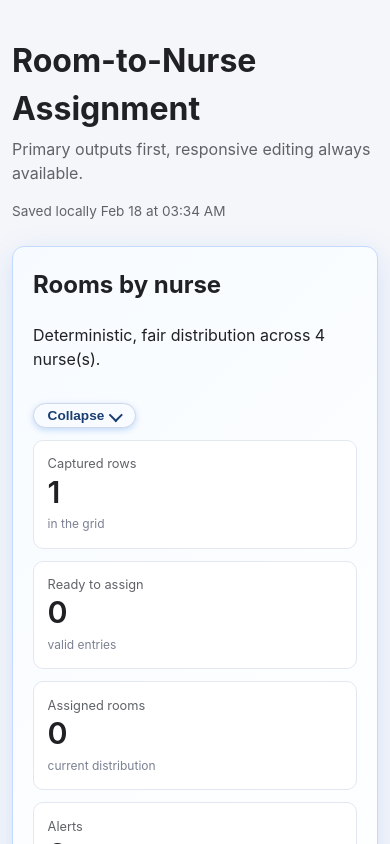
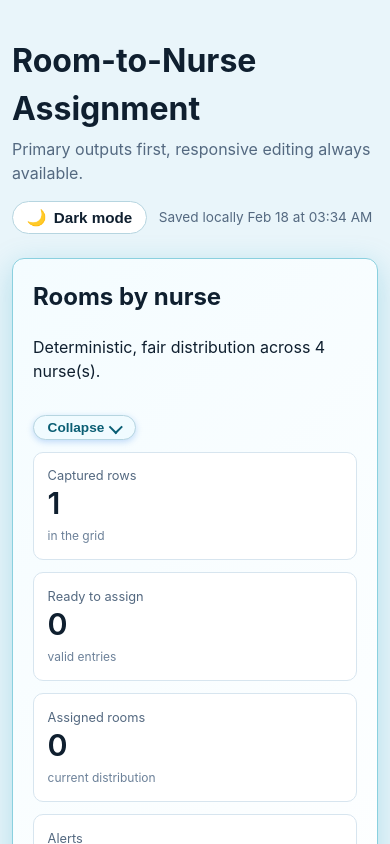
Before and after one commit to woodtho/Charge, a React (Vite) app: page / in a window 390 px wide. Shown: the top 844 px of the page. Built offline with nearby package versions, Linux system fonts and the light colour scheme.

Commit message:
Adopt medical-themed light/dark palettes with persistent toggle and refresh UI colors

```diff
--- a/src/App.css
+++ b/src/App.css
@@ -1,3 +1,135 @@
+:root {
+  --color-body-bg: #e9f5fa;
+  --color-text-primary: #0f1f2f;
+  --color-text-secondary: #546980;
+  --color-muted: #6c8199;
+  --color-panel-bg: #ffffff;
+  --color-panel-border: #c8dce7;
+  --color-panel-shadow: rgba(10, 66, 94, 0.08);
+  --color-highlight-border: #8ad0df;
+  --color-highlight-glow: rgba(13, 155, 191, 0.25);
+  --color-highlight-start: #f4fcff;
+  --color-subtle-border: #d7e5ef;
+  --color-collapse-border: #b6d5e0;
+  --color-collapse-bg: #f0fbff;
+  --color-collapse-text: #0a5e74;
+  --color-collapse-hover-bg: #dff3fa;
+  --color-collapse-hover-border: #7cc2d2;
+  --color-badge-bg: #d9f3f8;
+  --color-badge-text: #0b708f;
+  --color-status-ok-bg: #dff6ea;
+  --color-status-ok-text: #0f6848;
+  --color-status-warn-bg: #fff1d0;
+  --color-status-warn-text: #865800;
+  --color-status-error-bg: #fde2df;
+  --color-status-error-text: #a12323;
+  --color-input-border: #b7cdd9;
+  --color-input-invalid-border: #d5524a;
+  --color-input-invalid-bg: #fde6e3;
+  --color-button-primary: #0b84b3;
+  --color-button-secondary: #5d7083;
+  --color-button-text: #ffffff;
+  --color-ghost-border: #82cde0;
+  --color-table-header-bg: #f1f6fa;
+  --color-table-border: #d5e3ec;
+  --color-table-alt: #f8fbfd;
+  --color-tag-bg: #eef7fb;
+  --color-tag-under-bg: #ffe7cf;
+  --color-tag-under-text: #b04c00;
+  --color-tag-over-bg: #e4edff;
+  --color-tag-over-text: #1a3d7a;
+  --color-discharge-pill-text: #788596;
+  --color-discharge-pill-bg: #f5f8fb;
+  --color-count-bg: #e3f0ff;
+  --color-count-text: #214f75;
+  --color-warning-bg: #fff5da;
+  --color-warning-text: #755100;
+  --color-room-detail-bg: #ffffff;
+  --color-room-detail-border: #c6d9e5;
+  --color-room-detail-meta: #3c546a;
+  --color-room-detail-tag-bg: #e5f4fb;
+  --color-room-detail-tag-text: #0c5a78;
+  --color-room-detail-backdrop: rgba(9, 40, 58, 0.55);
+  --color-assign-pill-border: #b7dcec;
+  --color-assign-pill-bg: #f2fbff;
+  --color-assign-pill-text: #0c4f66;
+  --color-assign-pill-active-bg: #0b84b3;
+  --color-assign-pill-active-text: #ffffff;
+  --color-ghost-text: #0d7ba0;
+  --color-danger: #b73434;
+  --color-tooltip-bg: #103047;
+  --color-tooltip-text: #ffffff;
+}
+
+body {
+  background: var(--color-body-bg);
+  color: var(--color-text-primary);
+  transition: background 0.3s ease, color 0.3s ease;
+}
+
+body[data-theme='dark'] {
+  --color-body-bg: #03131f;
+  --color-text-primary: #e3f3ff;
+  --color-text-secondary: #a6bed3;
+  --color-muted: #8ca3ba;
+  --color-panel-bg: #0f2433;
+  --color-panel-border: #1f3a4a;
+  --color-panel-shadow: rgba(0, 0, 0, 0.5);
+  --color-highlight-border: #1e708a;
+  --color-highlight-glow: rgba(14, 152, 191, 0.35);
+  --color-highlight-start: #071929;
+  --color-subtle-border: #1b3546;
+  --color-collapse-border: #305166;
+  --color-collapse-bg: #0d2a3c;
+  --color-collapse-text: #9cdaf0;
+  --color-collapse-hover-bg: #12384f;
+  --color-collapse-hover-border: #56b4ce;
+  --color-badge-bg: #103349;
+  --color-badge-text: #7bd7ef;
+  --color-status-ok-bg: #134836;
+  --color-status-ok-text: #7de0a4;
+  --color-status-warn-bg: #553a07;
+  --color-status-warn-text: #ffdd8b;
+  --color-status-error-bg: #431414;
+  --color-status-error-text: #ffb1aa;
+  --color-input-border: #355166;
+  --color-input-invalid-border: #ff7d72;
+  --color-input-invalid-bg: rgba(191, 49, 36, 0.18);
+  --color-button-primary: #10a2c5;
+  --color-button-secondary: #8897a7;
+  --color-button-text: #03131f;
+  --color-ghost-border: #2d91ae;
+  --color-table-header-bg: #0b2435;
+  --color-table-border: #163546;
+  --color-table-alt: #081926;
+  --color-tag-bg: #162e3c;
+  --color-tag-under-bg: #603715;
+  --color-tag-under-text: #ffc38d;
+  --color-tag-over-bg: #1a2950;
+  --color-tag-over-text: #d2ddff;
+  --color-discharge-pill-text: #b5c2d1;
+  --color-discharge-pill-bg: #152434;
+  --color-count-bg: #1a3f58;
+  --color-count-text: #c6e9ff;
+  --color-warning-bg: #3e2a05;
+  --color-warning-text: #ffe09c;
+  --color-room-detail-bg: #0f2535;
+  --color-room-detail-border: #1c3d51;
+  --color-room-detail-meta: #c9d7e4;
+  --color-room-detail-tag-bg: #15374a;
+  --color-room-detail-tag-text: #b8ecff;
+  --color-room-detail-backdrop: rgba(0, 8, 15, 0.7);
+  --color-assign-pill-border: #1f4c62;
+  --color-assign-pill-bg: #0c1f2e;
+  --color-assign-pill-text: #c8ecff;
+  --color-assign-pill-active-bg: #10a2c5;
+  --color-assign-pill-active-text: #021018;
+  --color-ghost-text: #7dd7ef;
+  --color-danger: #ff8a81;
+  --color-tooltip-bg: #e4f6ff;
+  --color-tooltip-text: #04131f;
+}
+
 .app-shell {
   max-width: 1200px;
   margin: 0 auto;
@@ -24,22 +156,22 @@ header h1 {
 
 .subtitle {
   margin: 0;
-  color: #5f6368;
+  color: var(--color-text-secondary);
 }
 
 .panel {
-  background: #ffffff;
-  border: 1px solid #dfe1e5;
+  background: var(--color-panel-bg);
+  border: 1px solid var(--color-panel-border);
   border-radius: 12px;
   padding: 1.25rem;
-  box-shadow: 0 2px 4px rgba(0, 0, 0, 0.04);
-  color: #202124;
+  box-shadow: 0 2px 4px var(--color-panel-shadow);
+  color: var(--color-text-primary);
 }
 
 .panel.highlight {
-  border-color: #c3dafe;
-  box-shadow: 0 8px 30px rgba(26, 115, 232, 0.15);
-  background: linear-gradient(135deg, #f7fbff, #ffffff);
+  border-color: var(--color-highlight-border);
+  box-shadow: 0 8px 30px var(--color-highlight-glow);
+  background: linear-gradient(135deg, var(--color-highlight-start), var(--color-panel-bg));
 }
 
 .panel h2 {
@@ -78,9 +210,9 @@ header h1 {
   display: inline-flex;
   align-items: center;
   gap: 0.35rem;
-  border: 1px solid #d0d7e6;
-  background: #f8fbff;
-  color: #1a3e72;
+  border: 1px solid var(--color-collapse-border);
+  background: var(--color-collapse-bg);
+  color: var(--color-collapse-text);
   border-radius: 999px;
   padding: 0.25rem 0.85rem;
   font-size: 0.85rem;
@@ -90,8 +222,8 @@ header h1 {
 }
 
 .collapse-toggle:hover {
-  background: #e6f0ff;
-  border-color: #88b1ff;
+  background: var(--color-collapse-hover-bg);
+  border-color: var(--color-collapse-hover-border);
 }
 
 .chevron {
@@ -111,7 +243,7 @@ header h1 {
 
 .persist-meta {
   font-size: 0.85rem;
-  color: #5f6368;
+  color: var(--color-text-secondary);
 }
 
 .controls-grid {
@@ -128,30 +260,30 @@ header h1 {
 }
 
 .stat-card {
-  border: 1px solid #e3e7ef;
+  border: 1px solid var(--color-subtle-border);
   border-radius: 10px;
   padding: 0.85rem;
-  background: #fff;
+  background: var(--color-panel-bg);
   box-shadow: inset 0 1px 0 rgba(255, 255, 255, 0.7);
 }
 
 .stat-label {
   font-size: 0.8rem;
-  color: #5f6368;
+  color: var(--color-text-secondary);
   display: block;
 }
 
 .stat-value {
   font-size: 1.9rem;
   font-weight: 600;
-  color: #202124;
+  color: var(--color-text-primary);
   display: block;
   line-height: 1.2;
 }
 
 .stat-caption {
   font-size: 0.75rem;
-  color: #7b8192;
+  color: var(--color-muted);
 }
 
 .assign-actions {
@@ -168,7 +300,7 @@ header h1 {
 
 .assign-hint {
   font-size: 0.85rem;
-  color: #5f6368;
+  color: var(--color-text-secondary);
 }
 
 .export-actions {
@@ -180,7 +312,7 @@ header h1 {
 
 label {
   font-weight: 600;
-  color: #202124;
+  color: var(--color-text-primary);
   display: flex;
   flex-direction: column;
   gap: 0.35rem;
@@ -196,7 +328,7 @@ label select {
   flex-direction: column;
   gap: 0.35rem;
   font-weight: 600;
-  color: #202124;
+  color: var(--color-text-primary);
 }
 
 .filter-field input {
@@ -207,15 +339,17 @@ input[type='text'],
 input[type='number'],
 select {
   padding: 0.45rem 0.6rem;
-  border: 1px solid #cfcfcf;
+  border: 1px solid var(--color-input-border);
   border-radius: 6px;
   font-size: 0.95rem;
+  background: var(--color-panel-bg);
+  color: var(--color-text-primary);
 }
 
 input.invalid,
 select.invalid {
-  border-color: #d93025;
-  background: #fbe9e7;
+  border-color: var(--color-input-invalid-border);
+  background: var(--color-input-invalid-bg);
 }
 
 .button-row {
@@ -229,8 +363,8 @@ button {
   border: none;
   border-radius: 6px;
   padding: 0.5rem 1rem;
-  background: #1a73e8;
-  color: #fff;
+  background: var(--color-button-primary);
+  color: var(--color-button-text);
   font-size: 0.95rem;
   cursor: pointer;
   box-shadow: 0 2px 6px rgba(26, 115, 232, 0.25);
@@ -238,13 +372,13 @@ button {
 }
 
 button.secondary {
-  background: #5f6368;
+  background: var(--color-button-secondary);
 }
 
 .ghost-button {
   background: transparent;
-  color: #1a73e8;
-  border: 1px dashed #90caf9;
+  color: var(--color-ghost-text);
+  border: 1px dashed var(--color-ghost-border);
   box-shadow: none;
 }
 
@@ -276,8 +410,8 @@ button:not(:disabled):hover {
 }
 
 .validation.error {
-  background: #fdecea;
-  color: #b71c1c;
+  background: var(--color-status-error-bg);
+  color: var(--color-status-error-text);
 }
 
 .warning-box {
@@ -306,20 +440,20 @@ button:not(:disabled):hover {
 .input-table td,
 .data-table th,
 .data-table td {
-  border: 1px solid #e0e0e0;
+  border: 1px solid var(--color-table-border);
   padding: 0.4rem 0.5rem;
   text-align: left;
-  color: #202124;
+  color: var(--color-text-primary);
 }
 
 .input-table tbody tr:nth-child(even),
 .data-table tbody tr:nth-child(even) {
-  background: #fbfbfd;
+  background: var(--color-table-alt);
 }
 
 .input-table th,
 .data-table th {
-  background: #f8f9fa;
+  background: var(--color-table-header-bg);
   font-weight: 600;
   position: sticky;
   top: 0;
@@ -344,7 +478,7 @@ button:not(:disabled):hover {
 .checkbox-caption {
   display: none;
   font-size: 0.8rem;
-  color: #5f6368;
+  color: var(--color-text-secondary);
   margin-right: 0.35rem;
 }
 
@@ -362,13 +496,13 @@ button:not(:disabled):hover {
 }
 
 .status-pill.ok {
-  background: #e8f5e9;
-  color: #1b5e20;
+  background: var(--color-status-ok-bg);
+  color: var(--color-status-ok-text);
 }
 
 .status-pill.warning {
-  background: #fff4e5;
-  color: #a15c00;
+  background: var(--color-status-warn-bg);
+  color: var(--color-status-warn-text);
 }
 
 .row-actions {
@@ -380,7 +514,7 @@ button:not(:disabled):hover {
 
 .row-actions .ghost {
   background: transparent;
-  color: #1a73e8;
+  color: var(--color-ghost-text);
   border: 1px solid transparent;
   padding: 0.2rem 0.4rem;
   font-size: 0.8rem;
@@ -396,7 +530,7 @@ button:not(:disabled):hover {
 }
 
 .row-actions .ghost.danger {
-  color: #d93025;
+  color: var(--color-danger);
 }
 
 .row-actions .ghost.active {
@@ -411,19 +545,19 @@ button:not(:disabled):hover {
 }
 
 .nurse-card {
-  border: 1px solid #e0e0e0;
+  border: 1px solid var(--color-table-border);
   border-radius: 10px;
   padding: 0.75rem 0.9rem;
   display: flex;
   flex-direction: column;
   gap: 0.5rem;
   min-height: 180px;
-  color: #202124;
+  color: var(--color-text-primary);
   transition: border-color 120ms ease;
 }
 
 .nurse-card.drag-ready {
-  border-color: #90caf9;
+  border-color: var(--color-ghost-border);
 }
 
 .nurse-card header {
@@ -437,8 +571,8 @@ button:not(:disabled):hover {
 }
 
 .badge {
-  background: #e8f0fe;
-  color: #1a73e8;
+  background: var(--color-badge-bg);
+  color: var(--color-badge-text);
   border-radius: 999px;
   padding: 0.1rem 0.6rem;
   font-size: 0.8rem;
@@ -448,7 +582,7 @@ button:not(:disabled):hover {
 .card-meta {
   margin: 0;
   font-size: 0.85rem;
-  color: #5f6368;
+  color: var(--color-text-secondary);
 }
 
 .assigned-list {
@@ -458,7 +592,7 @@ button:not(:disabled):hover {
 }
 
 .tag-pill {
-  background: #f1f3f4;
+  background: var(--color-tag-bg);
   border-radius: 8px;
   padding: 0.2rem 0.5rem;
   font-size: 0.8rem;
@@ -466,13 +600,13 @@ button:not(:disabled):hover {
 }
 
 .tag-pill[data-color='pill-under'] {
-  background: #fff3e0;
-  color: #e65100;
+  background: var(--color-tag-under-bg);
+  color: var(--color-tag-under-text);
 }
 
 .tag-pill[data-color='pill-over'] {
-  background: #edeff7;
-  color: #2f3a8f;
+  background: var(--color-tag-over-bg);
+  color: var(--color-tag-over-text);
 }
 
 .tag-pill[data-tooltip]:hover::after,
@@ -487,8 +621,8 @@ button:not(:disabled):hover {
   left: 50%;
   bottom: calc(100% + 8px);
   transform: translate(-50%, 0);
-  background: #1f1f1f;
-  color: #fff;
+  background: var(--color-tooltip-bg);
+  color: var(--color-tooltip-text);
   padding: 0.35rem 0.55rem;
   border-radius: 6px;
   font-size: 0.75rem;
@@ -506,7 +640,7 @@ button:not(:disabled):hover {
   bottom: calc(100% + 3px);
   transform: translate(-50%, 0);
   border: 6px solid transparent;
-  border-top-color: #1f1f1f;
+  border-top-color: var(--color-tooltip-bg);
   opacity: 0;
   transition: opacity 120ms ease, transform 120ms ease;
   pointer-events: none;
@@ -567,22 +701,22 @@ button:not(:disabled):hover {
 
 .tag-pill.discharged {
   text-decoration: line-through;
-  color: #a1a1a1;
-  background: #f8f8f8;
+  color: var(--color-discharge-pill-text);
+  background: var(--color-discharge-pill-bg);
 }
 
 .tag-pill.discharged .pill-time {
   margin-left: 0.35rem;
   font-size: 0.7rem;
-  color: #7a7a7a;
+  color: var(--color-text-secondary);
 }
 
 .count-pill {
   display: inline-block;
   margin-right: 0.4rem;
   margin-top: 0.2rem;
-  background: #ede7f6;
-  color: #4527a0;
+  background: var(--color-count-bg);
+  color: var(--color-count-text);
   border-radius: 6px;
   padding: 0.15rem 0.4rem;
   font-size: 0.75rem;
@@ -602,56 +736,6 @@ button:not(:disabled):hover {
   overflow: hidden;
   clip: rect(0, 0, 0, 0);
   border: 0;
-}
-
-body.dark .panel {
-  background: #1f1f1f;
-  border-color: #3c4043;
-  color: #e8eaed;
-}
-
-body.dark .validation.ok {
-  background: #1b4332;
-  color: #8de99d;
-}
-
-body.dark .validation.error {
-  background: #5f2120;
-  color: #ffd7d3;
-}
-
-body.dark input,
-body.dark select {
-  background: #2b2b2b;
-  color: #e8eaed;
-  border-color: #3c4043;
-}
-
-body.dark .input-table th,
-body.dark .data-table th {
-  background: #2c2c2c;
-  color: #e8eaed;
-}
-
-body.dark .input-table td,
-body.dark .data-table td {
-  border-color: #3c4043;
-  color: #e8eaed;
-}
-
-body.dark .nurse-card {
-  border-color: #3c4043;
-  background: #242424;
-  color: #e8eaed;
-}
-
-body.dark .stat-card {
-  background: #1f1f1f;
-  border-color: #3c4043;
-}
-
-body.dark .stat-value {
-  color: #f1f3f4;
 }
 
 .discharge-log {
@@ -692,12 +776,12 @@ body.dark .stat-value {
 .discharge-log li {
   display: flex;
   justify-content: space-between;
-  border-bottom: 1px dashed #e0e0e0;
+  border-bottom: 1px dashed var(--color-table-border);
   padding-bottom: 0.35rem;
 }
 
 .log-room {
-  color: #5f6368;
+  color: var(--color-text-secondary);
   text-decoration: line-through;
 }
 
@@ -740,19 +824,19 @@ body.dark .log-time {
 .room-detail-backdrop {
   position: absolute;
   inset: 0;
-  background: rgba(15, 23, 42, 0.55);
+  background: var(--color-room-detail-backdrop);
   pointer-events: auto;
 }
 
 .room-detail-card {
   pointer-events: auto;
   position: relative;
-  background: #ffffff;
+  background: var(--color-room-detail-bg);
   border-radius: 18px;
   padding: 1.25rem;
   width: min(420px, 92vw);
   box-shadow: 0 20px 50px rgba(15, 23, 42, 0.35);
-  border: 1px solid #e0e6f1;
+  border: 1px solid var(--color-room-detail-border);
   z-index: 1;
 }
 
@@ -767,13 +851,13 @@ body.dark .log-time {
   font-size: 0.75rem;
   text-transform: uppercase;
   letter-spacing: 0.06em;
-  color: #6b7280;
+  color: var(--color-text-secondary);
   margin: 0 0 0.15rem;
 }
 
 .room-detail-meta {
   margin: 0 0 0.75rem;
-  color: #4b5563;
+  color: var(--color-room-detail-meta);
   font-size: 0.9rem;
 }
 
@@ -785,8 +869,8 @@ body.dark .log-time {
 }
 
 .detail-tag {
-  background: #eef2ff;
-  color: #3730a3;
+  background: var(--color-room-detail-tag-bg);
+  color: var(--color-room-detail-tag-text);
   padding: 0.2rem 0.55rem;
   border-radius: 999px;
   font-size: 0.75rem;
@@ -806,20 +890,20 @@ body.dark .log-time {
 
 .assign-pill {
   border-radius: 10px;
-  border: 1px solid #cbd5f5;
-  background: #f8fbff;
+  border: 1px solid var(--color-assign-pill-border);
+  background: var(--color-assign-pill-bg);
   padding: 0.4rem 0.5rem;
   font-size: 0.85rem;
-  color: #1f3a8a;
+  color: var(--color-assign-pill-text);
   cursor: pointer;
   transition: background 0.2s ease, border-color 0.2s ease;
 }
 
 .assign-pill.active,
 .assign-pill:disabled {
-  background: #1a73e8;
-  color: #fff;
-  border-color: #1a73e8;
+  background: var(--color-assign-pill-active-bg);
+  color: var(--color-assign-pill-active-text);
+  border-color: var(--color-assign-pill-active-bg);
   cursor: default;
 }
 
@@ -828,48 +912,13 @@ body.dark .log-time {
   background: transparent;
   font-size: 1.1rem;
   cursor: pointer;
-  color: #4b5563;
+  color: var(--color-room-detail-meta);
   padding: 0.25rem;
   border-radius: 6px;
 }
 
 .icon-button:hover {
   background: rgba(148, 163, 184, 0.2);
-}
-
-body.dark .room-detail-card {
-  background: #1f1f1f;
-  border-color: #333;
-  color: #e5e7eb;
-}
-
-body.dark .room-detail-meta {
-  color: #d1d5db;
-}
-
-body.dark .detail-tag {
-  background: #312e81;
-  color: #e0e7ff;
-}
-
-body.dark .room-detail-assign {
-  border-color: #374151;
-}
-
-body.dark .assign-pill {
-  background: #111827;
-  border-color: #374151;
-  color: #e0e7ff;
-}
-
-body.dark .assign-pill.active,
-body.dark .assign-pill:disabled {
-  background: #2563eb;
-  border-color: #2563eb;
-}
-
-body.dark .room-detail-backdrop {
-  background: rgba(0, 0, 0, 0.6);
 }
 
 @media (max-width: 900px) {
@@ -934,15 +983,15 @@ body.dark .room-detail-backdrop {
   .data-table tbody tr {
     display: block;
     margin-bottom: 1rem;
-    border: 1px solid #e0e0e0;
+    border: 1px solid var(--color-table-border);
     border-radius: 10px;
     padding: 0.65rem 0.75rem;
-    background: #fff;
+    background: var(--color-panel-bg);
   }
 
   .input-table tbody tr:nth-child(even),
   .data-table tbody tr:nth-child(even) {
-    background: #fff;
+    background: var(--color-panel-bg);
   }
 
   .input-table td,
@@ -959,7 +1008,7 @@ body.dark .room-detail-backdrop {
   .data-table td::before {
     content: attr(data-label);
     font-weight: 600;
-    color: #5f6368;
+    color: var(--color-text-secondary);
     text-transform: none;
     flex: 0 0 45%;
   }
@@ -1022,3 +1071,30 @@ body.dark .room-detail-backdrop {
     white-space: normal;
   }
 }
+.header-actions {
+  display: flex;
+  align-items: center;
+  gap: 0.75rem;
+}
+
+.theme-toggle {
+  display: inline-flex;
+  align-items: center;
+  gap: 0.45rem;
+  padding: 0.35rem 0.85rem;
+  border-radius: 999px;
+  border: 1px solid var(--color-collapse-border);
+  background: var(--color-panel-bg);
+  color: var(--color-text-primary);
+  font-weight: 600;
+  transition: background 0.2s ease, border-color 0.2s ease, color 0.2s ease;
+}
+
+.theme-toggle:hover {
+  background: var(--color-collapse-hover-bg);
+  border-color: var(--color-collapse-hover-border);
+}
+
+.theme-icon {
+  font-size: 1rem;
+}
--- a/src/App.tsx
+++ b/src/App.tsx
@@ -10,6 +10,8 @@ import { useDebouncedValue } from './hooks/useDebouncedValue';
 
 const STORAGE_KEY = 'charge-app-state/v1';
 
+type ThemeMode = 'light' | 'dark';
+
 type PersistedShape = {
   rows: RoomRow[];
   nNurses: number;
@@ -20,6 +22,7 @@ type PersistedShape = {
   assignmentSnapshot?: SerializedAssignmentResult | null;
   collapsedSections?: Partial<Record<SectionKey, boolean>>;
   servedByRoom?: RoomServeHistory;
+  theme?: ThemeMode;
 };
 
 type DischargeEvent = {
@@ -325,6 +328,7 @@ function App() {
   const [selectedRoomId, setSelectedRoomId] = useState<string | null>(null);
   const [dischargeFilter, setDischargeFilter] = useState('');
   const [relativeClock, setRelativeClock] = useState(Date.now());
+  const [theme, setTheme] = useState<ThemeMode>('light');
   const isSectionCollapsed = (key: SectionKey) => collapsedSections[key];
   const toggleSection = (key: SectionKey) => {
     setCollapsedSections((prev) => ({ ...prev, [key]: !prev[key] }));
@@ -411,6 +415,9 @@ function App() {
       if (parsed.servedByRoom) {
         setServedByRoom(sanitiseServeHistory(parsed.servedByRoom));
       }
+      if (parsed.theme === 'dark' || parsed.theme === 'light') {
+        setTheme(parsed.theme);
+      }
     } catch (error) {
       console.warn('Unable to restore saved state', error);
     } finally {
@@ -431,10 +438,11 @@ function App() {
       assignmentSnapshot: serialiseAssignmentResult(assignmentSnapshot),
       collapsedSections,
       servedByRoom,
+      theme,
     };
     window.localStorage.setItem(STORAGE_KEY, JSON.stringify(payload));
     setLastSavedTs(lastSaved);
-  }, [rows, nNurses, timezone, dischargeHistory, nurseServedCounts, assignmentSnapshot, collapsedSections, servedByRoom, hydrated]);
+  }, [rows, nNurses, timezone, dischargeHistory, nurseServedCounts, assignmentSnapshot, collapsedSections, servedByRoom, theme, hydrated]);
 
   useEffect(() => {
     setNurseServedCounts((prev) => {
@@ -520,6 +528,14 @@ function App() {
     const timer = window.setInterval(() => setRelativeClock(Date.now()), 60_000);
     return () => window.clearInterval(timer);
   }, []);
+
+  useEffect(() => {
+    document.body.dataset.theme = theme;
+  }, [theme]);
+
+  const toggleTheme = () => {
+    setTheme((prev) => (prev === 'light' ? 'dark' : 'light'));
+  };
 
   const cautionByRow = useMemo(() => {
     const map = new Map<number, string>();
@@ -858,7 +874,13 @@ function App() {
           <h1>Room-to-Nurse Assignment</h1>
           <p className="subtitle">Primary outputs first, responsive editing always available.</p>
         </div>
-        <span className="persist-meta">{savedLabel}</span>
+        <div className="header-actions">
+          <button type="button" className="ghost-button theme-toggle" onClick={toggleTheme}>
+            <span className="theme-icon" aria-hidden="true">{theme === 'light' ? '🌙' : '☀️'}</span>
+            <span>{theme === 'light' ? 'Dark mode' : 'Light mode'}</span>
+          </button>
+          <span className="persist-meta">{savedLabel}</span>
+        </div>
       </header>
 
       <section className="panel highlight collapsible">
```
